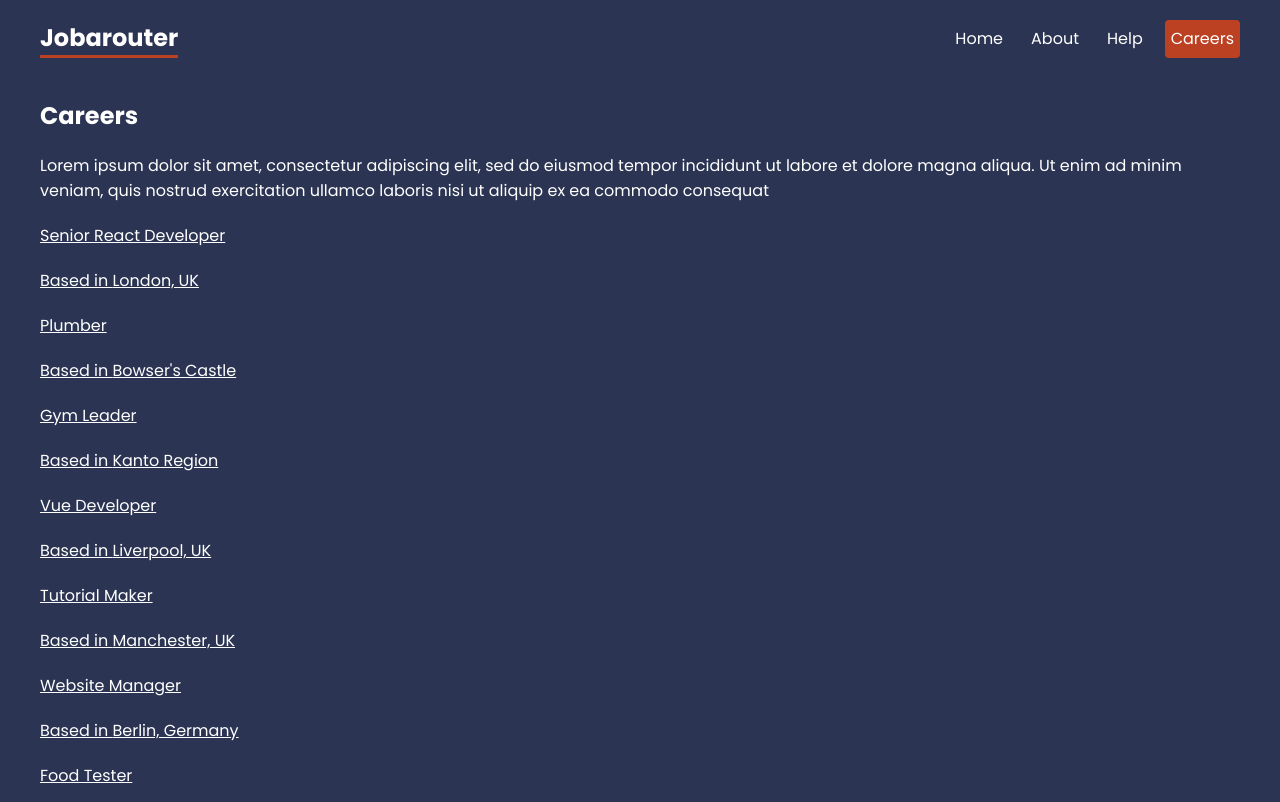
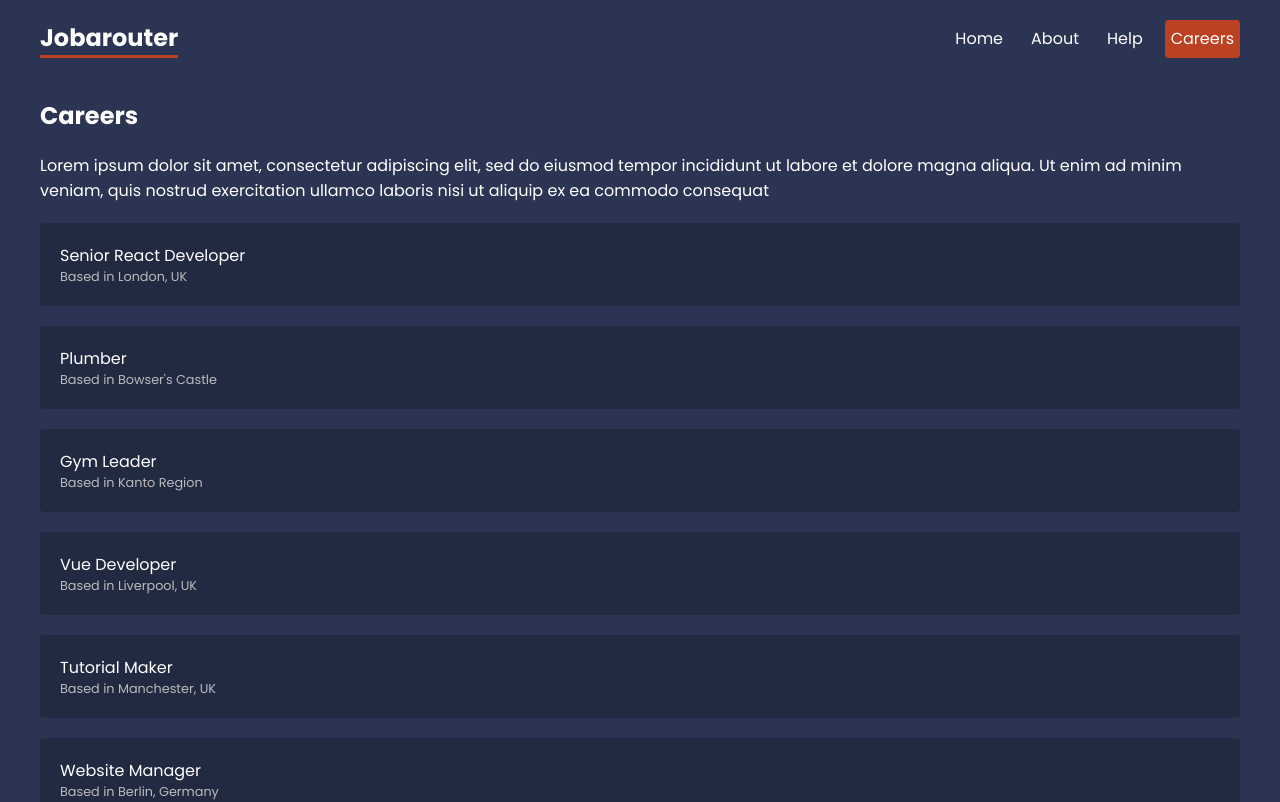
Before and after one commit to misskatiemarple/jobarouter, a React (Create React App) app: page /careers in a window 1280 px wide. Shown: the top 802 px of the page. Built offline with nearby package versions, Linux system fonts and the light colour scheme; data requests are answered from the project's data file.

Commit message:
corrected career CSS

```diff
--- a/src/index.css
+++ b/src/index.css
@@ -108,7 +108,7 @@ form label span {
 }
 
 /* careers list */
-careers > a {
+.careers > a {
   display: block;
   background: rgba(0, 0, 0, 0.2);
   padding: 20px;
@@ -116,13 +116,13 @@ careers > a {
   margin: 20px 0;
   text-decoration: none;
 }
-careers > a:hover p {
+.careers > a:hover p {
   color: var(--primary);
 }
-careers p {
+.careers p {
   margin: 0;
 }
-careers > a p:last-child {
+.careers > a p:last-child {
   font-size: 0.8em;
   color: #bbb;
 }
```
